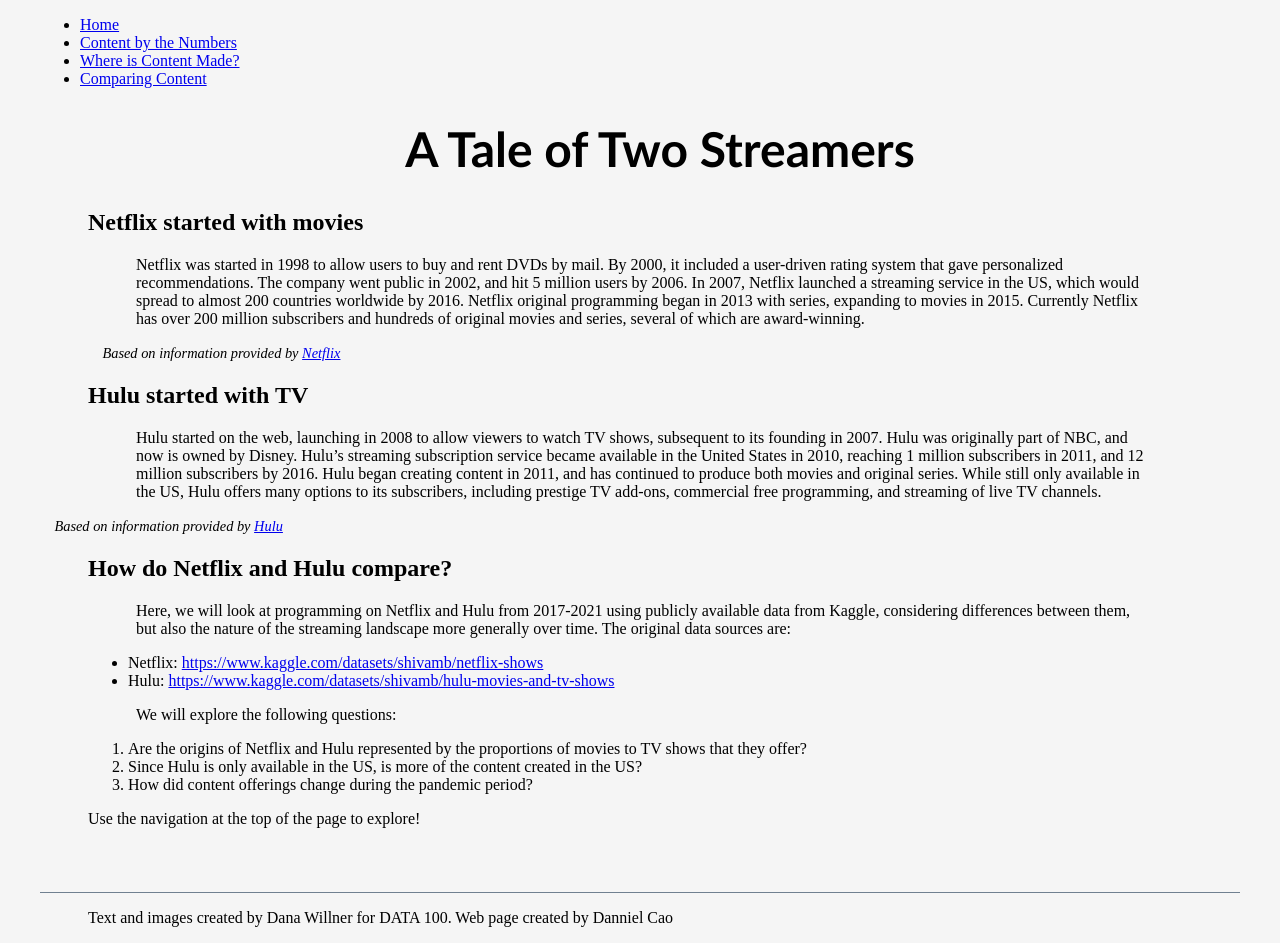
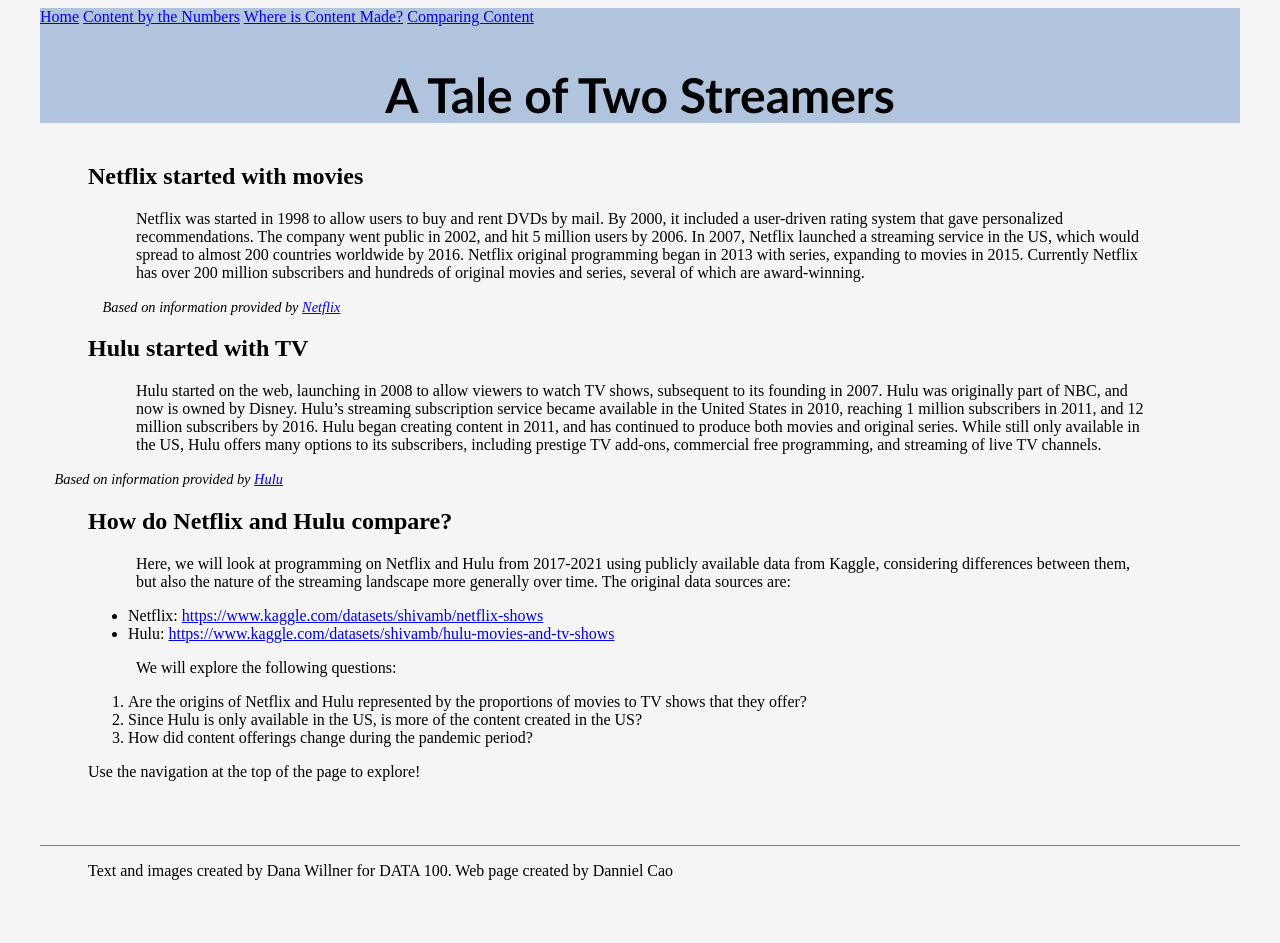
Before and after one commit to dcao01/data100_hw5a, a plain HTML site: page index.html/index.html in a window 1280 px wide. After the commit the page ends 896 px from the top, so only its background shows below. Drawn offline with Linux system fonts and the light colour scheme.

Commit message:
Add files via upload

```diff
--- a/index.html/index.html
+++ b/index.html/index.html
@@ -10,13 +10,13 @@
 
     <body>
         <header>
-            <ul>
-                <li><a href="index.html">Home</a></li>
-                <li><a href="numbers.html">Content by the Numbers</a></li>
-                <li><a href="where.html">Where is Content Made?</a></li>
-                <li><a href="pandemic.html">Comparing Content</a></li>
+            <nav>
+                <a href="index.html">Home</a>
+                <a href="numbers.html">Content by the Numbers</a>
+                <a href="where.html">Where is Content Made?</a>
+                <a href="pandemic.html">Comparing Content</a>
                 <h1>A Tale of Two Streamers</h1>
-            </ul>
+            </nav>
         </header>
         <main>
             <section>
--- /dev/null
+++ b/index.html/style.css
@@ -0,0 +1,75 @@
+/* standard elements */
+html {
+    background-color: whitesmoke;
+    margin-left: 2em;
+    margin-right: 2em;
+    font-family: Didot, serif;
+    font-size: 100%
+}
+
+h1 {
+    font-size: 3rem;
+    font-weight: bold;
+    font-family: 'Trebuchet MS', Arial, sans-serif;
+    text-align: center;
+    margin-left: 25%;
+    margin-right: 25%;
+}
+
+footer {
+    margin-top: 4rem;
+    border-top: 0.1rem solid slategrey;
+    border-top-width: 0.1rem;
+}
+
+cite {
+    margin-left: 1em;
+    font-size: 90%;
+    font-style: italic;
+}
+
+image {
+    margin: 0.5rem 2rem;
+}
+
+section, p {
+    margin-left: 3rem;
+    margin-right: 3rem;
+}
+
+nav {
+    background-color: lightsteelblue;
+}
+
+nav ul {
+    margin: 0;
+    padding: 0;
+    list-style-type: none;
+}
+
+nav ul li:hover{
+    background-color: lightskyblue;
+}
+
+nav li {
+    font-family: Arial, Helvetica, sans-serif;
+    color: black;
+    padding: 0.5em 1em;
+}
+
+nav li a {
+    text-decoration: none;
+    color: black;
+}
+
+a:visited {
+    margin-top: 4rem;
+    border-top: 0.1rem solid slategray;
+    font-size: 0.8rem;
+}
+
+.flex {
+    display: flex;
+    align-items: center;
+    justify-content: center;
+}
```
Also changed, not shown: index.html/numbers.html (+6 -6 lines), index.html/pandemic.html (+6 -6 lines), index.html/where.html (+6 -6 lines).
